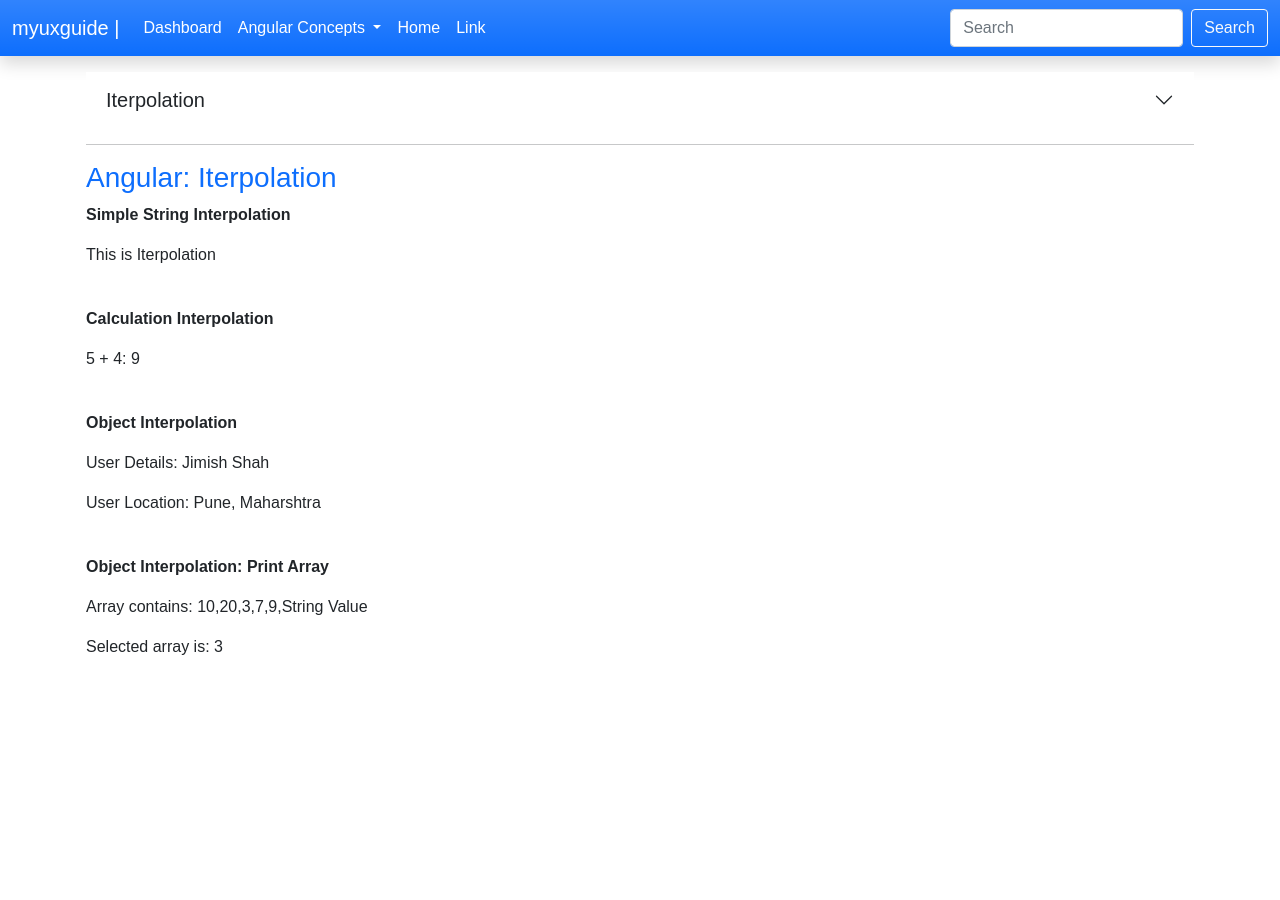
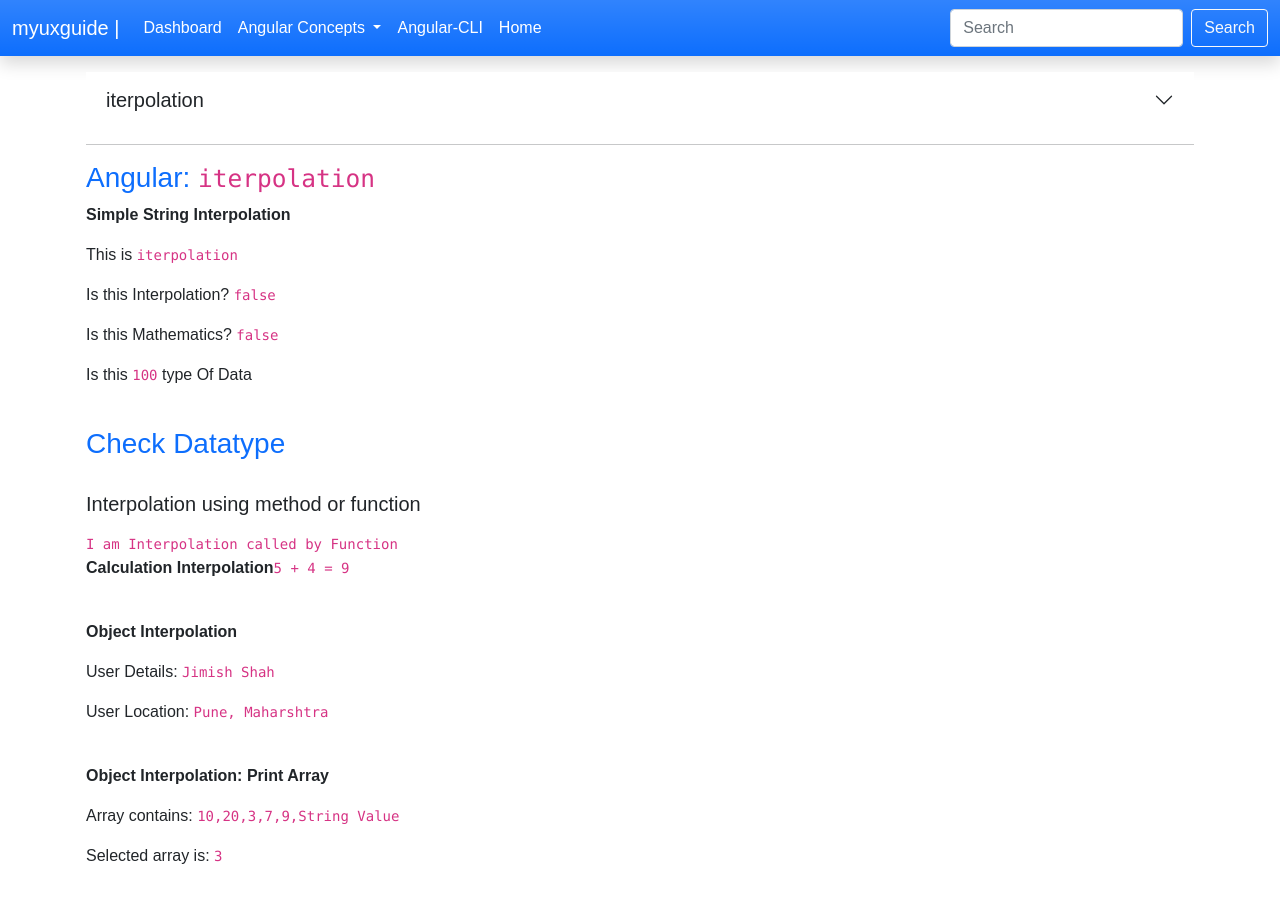
Before and after one commit to myuxguide/projects, an Angular app: page /interpolation in a window 1280 px wide. Before the commit the page ends 800 px from the top, so only its background shows below. Built offline with nearby package versions, Linux system fonts and the light colour scheme.

Commit message:
Added new module...app-ang-cli

```diff
--- a/src/app/app-routing.module.ts
+++ b/src/app/app-routing.module.ts
@@ -11,6 +11,7 @@ import { NgSwitchComponent } from './concepts/ng-switch/ng-switch.component'
 import { NgForLoopComponent } from './concepts/ng-for-loop/ng-for-loop.component';
 import { SimpleFormsComponent } from './concepts/reactiveConcepts/simple-forms/simple-forms.component';
 import { FormValidationsComponent } from './concepts/reactiveConcepts/form-validations/form-validations.component';
+import { AngCLIComponent } from './concepts/ang-cli/ang-cli.component';
 
 
 const routes: Routes = [
@@ -62,6 +63,10 @@ const routes: Routes = [
   {
     path: 'app-form-validations',
     component: FormValidationsComponent
+  },
+  {
+    path: 'app-ang-cli ',
+    component: AngCLIComponent
   }
 ];
 
--- a/src/app/app.component.html
+++ b/src/app/app.component.html
@@ -32,11 +32,11 @@
           </li>
 
           <li class="nav-item">
-            <a class="nav-link text-white" aria-current="page" routerLink="dashboard">Home</a>
+            <a class="nav-link text-white" routerLink="app-ang-cli">Angular-CLI</a>
           </li>
 
           <li class="nav-item">
-            <a class="nav-link text-white" href="#">Link</a>
+            <a class="nav-link text-white" aria-current="page" routerLink="dashboard">Home</a>
           </li>
         </ul>
         <form class="d-flex">
--- /dev/null
+++ b/src/app/concepts/ang-cli/ang-cli.component.html
@@ -0,0 +1 @@
+<p>ang-cli works!</p>
--- /dev/null
+++ b/src/app/concepts/ang-cli/ang-cli.component.ts
@@ -0,0 +1,15 @@
+import { Component, OnInit } from '@angular/core';
+
+@Component({
+  selector: 'app-ang-cli',
+  templateUrl: './ang-cli.component.html',
+  styleUrls: ['./ang-cli.component.css']
+})
+export class AngCLIComponent implements OnInit {
+
+  constructor() { }
+
+  ngOnInit(): void {
+  }
+
+}
--- a/src/app/concepts/interpolation/interpolation.component.html
+++ b/src/app/concepts/interpolation/interpolation.component.html
@@ -2,7 +2,7 @@
 
     <div class="accordion accordion-flush" id="accordionFlush">
         <div class="accordion-item">
-          <h2 class="accordion-header" id="flush-headingOne">
+          <h2 class="accordion-header text-danger" id="flush-headingOne">
             <button class="accordion-button collapsed" type="button" data-bs-toggle="collapse" data-bs-target="#flush-collapseOne" aria-expanded="false" aria-controls="flush-collapseOne">
                 <!-- {{ }} is called Interpolation -->
                 <h5 class="mb-0">{{ title }}</h5>
@@ -12,6 +12,12 @@
             <div class="accordion-body border overflow-hidden">
                 <strong>About Interpolation</strong>
                 <ol type="1">
+                    <li>Which are not working in Interpolation
+                        <ol type="a">
+                            <li><code>typeOf</code> not Working</li>
+                            <li><code>Increamental/Decreamental [100++, 100--]</code> are not working</li>
+                        </ol>
+                    </li>
                     <li>What is Interpolation?
                         <ol type="a">
                             <li>
@@ -20,9 +26,22 @@
                         </ol>
                     </li>
                     <li>How to use it?</li>
-                    <li>What can we do with Interpolation?</li>
+                    <li><code>What can we do with Interpolation?</code>
+                        <ol type="a">
+                            <li>typeOf</li>
+                            <li>incremental Operators</li>
+                            <li>decreamental Operators</li>
+                        </ol>
+                    </li>
                     <li>What can not we do with Interpolation?</li>
-                    <li>Interview Questions</li>
+                    <li><code>Interview Questions</code>
+                        <ol type="a">
+                            <li><p>This is simple <code>{{title}}</code></p></li>
+                            <li>
+                                <p class="{{title}}">Title interpolation used in class <code>{{ title }}</code></p>
+                            </li>
+                        </ol>
+                    </li>
                 </ol>
             </div>
           </div>
@@ -32,24 +51,35 @@
 
     <hr />
 
-    <h3>Angular: {{title}}</h3>
+    <h3>Angular: <code>{{title}}</code></h3>
     <p><strong>Simple String Interpolation</strong></p>
-    <p>This is {{ title }}</p>
+    <p>This is <code>{{ title }}</code></p>
+    <p>Is this Interpolation? <code>{{title=='Iterpolation'}}</code></p>
+    <p>Is this Mathematics? <code>{{title=='Mathematics'}}</code></p>
+    <p>Is this <code>{{ checkDataType }}</code> type Of Data</p>
 
     <br />
 
-    <p><strong>Calculation Interpolation</strong></p>
-    <p>5 + 4: {{ calcs_A + calcs_B }}</p>
+    <h3>Check Datatype</h3>
+
+    <br />
+
+    <h5>Interpolation using method or function</h5>
+    <p></p><code>{{getValue()}}</code>
+
+    <p><strong>Calculation Interpolation</strong>
+        <code>5 + 4 = {{ calcs_A + calcs_B }}</code>
+    </p>
 
     <br />
 
     <p><strong>Object Interpolation</strong></p>
-    <p>User Details: {{UserDetails.firstName+ UserDetails.space + UserDetails.lastName}}</p>
-    <p>User Location: {{UserDetails.location}}</p>
+    <p>User Details: <code>{{UserDetails.firstName+ UserDetails.space + UserDetails.lastName}}</code></p>
+    <p>User Location: <code>{{UserDetails.location}}</code></p>
 
     <br />
 
     <p><strong>Object Interpolation: Print Array</strong></p>
-    <p>Array contains: {{arrayTest}}</p>
-    <p>Selected array is: {{arrayTest[2]}}</p>
+    <p>Array contains: <code>{{arrayTest}}</code></p>
+    <p>Selected array is: <code>{{arrayTest[2]}}</code></p>
 </div>
--- a/src/app/concepts/interpolation/interpolation.component.ts
+++ b/src/app/concepts/interpolation/interpolation.component.ts
@@ -7,7 +7,7 @@ import { Component, OnInit } from '@angular/core';
 })
 export class InterpolationComponent implements OnInit {
   // Simple String Interpolation
-  title = 'Iterpolation'
+  title = 'iterpolation'
 
   // Calculation Interpolation
   public calcs_A = 5
@@ -27,6 +27,16 @@ export class InterpolationComponent implements OnInit {
     10,20,3,7,9,"String Value"
   ]
 
+  // Interpolation using mehtod/function
+  getValue(){
+    let getText= "I am Interpolation called by Function"
+
+    return getText
+  }
+
+  // Check typs of Datatype
+  checkDataType = 100
+
   constructor() { }
 
   ngOnInit(): void {
--- a/src/app/concepts/reactiveConcepts/form-validations/form-validations.component.html
+++ b/src/app/concepts/reactiveConcepts/form-validations/form-validations.component.html
@@ -62,6 +62,6 @@
                 </div>
 
                 <p>
-                    This is {{ nameVal }} from {{ addrVal }}
+                    This is {{ nameVal }}, {{ addrVal }}
                 </p>
             </form>
--- a/src/app/dashboard/dashboard.component.html
+++ b/src/app/dashboard/dashboard.component.html
@@ -287,7 +287,7 @@
             <div class="accordion-body border overflow-auto">
                 <nav class="nav flex-column">
                     <ol>
-                        <li>Angular
+                        <li><code>Angular</code>
                                 <ol type="a">
                                     <li>
                                         <a class="nav-link" href="https://angular.io/guide/cheatsheet" target="_blank">Angular Cheat Sheet</a>
@@ -305,9 +305,14 @@
                                 </ol>
                             </li>
                         <li>
+                            <code>Cheat Sheets</code>
                             <ol type="a">
                                     <li><a class="nav-link active" href="https://bootstrap-cheatsheet.themeselection.com/#bg-gradient"
+                                        target="_blank">Bootstrap v5 cheat sheet</a></li>
+                                    <li><a class="nav-link active" href="https://www.december.com/html/spec/HTML5-Cheat-Sheet.pdf"
                                         target="_blank">HTML 5 cheat sheet</a></li>
+                                    <li><a class="nav-link active" href="https://cloud.netlifyusercontent.com/assets/344dbf88-fdf9-42bb-adb4-46f01eedd629/d7fb67af-5180-463d-b58a-bfd4a220d5d0/css3-cheat-sheet.pdf"
+                                        target="_blank">CSS 3 cheat sheet</a></li>
                                 </ol>
                         </li>
                         <li>
--- a/src/app/dashboard/dashboard.component.ts
+++ b/src/app/dashboard/dashboard.component.ts
@@ -7,7 +7,7 @@ import { Component, OnInit } from '@angular/core';
 })
 export class DashboardComponent implements OnInit {
   titles = {
-    title: 'BhoooBhoooooom',
+    title: 'Dashboard',
     subTitle:'Needs to be Focus',
     titleOne: "Angular v12 Learning Agenda",
     titleTwo: "Angular: Folder Structure",
```
Also changed, not shown: src/app/concepts/concepts.module.ts (+5 -4 lines), src/app/concepts/ang-cli/ang-cli.component.css (added), 1 other file (tests, documents, lock files or other folders).
